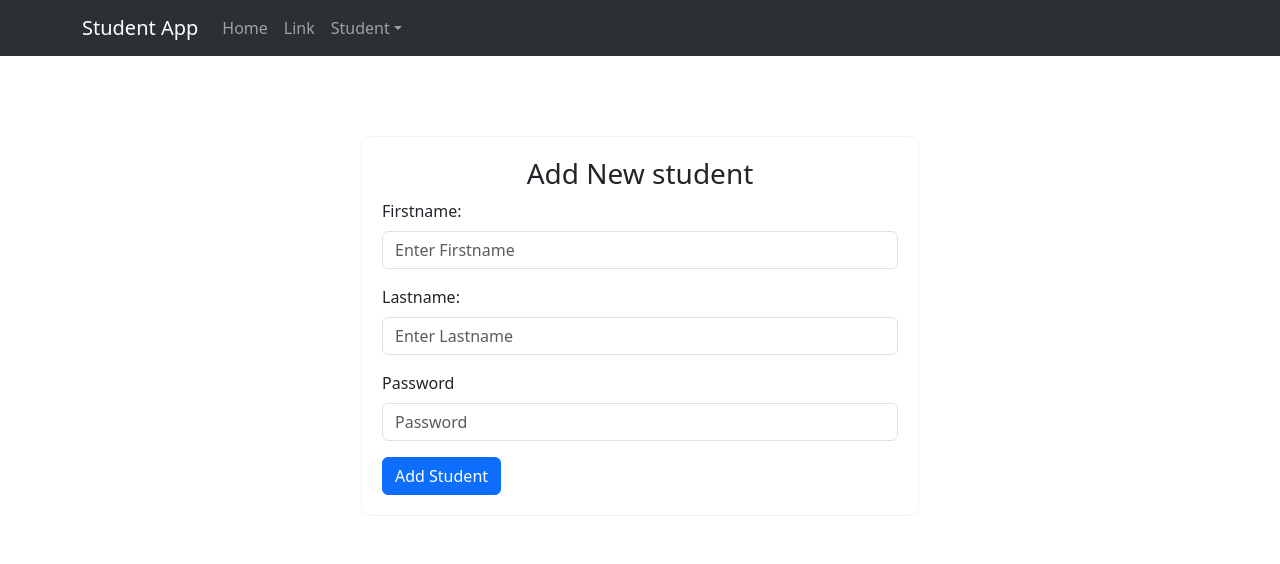
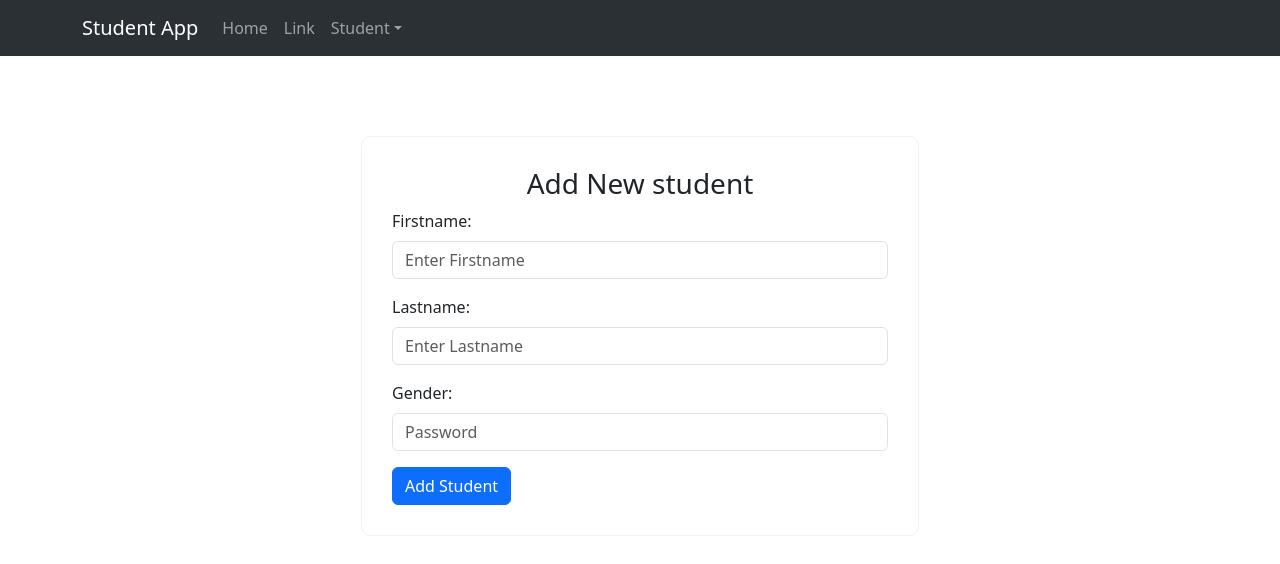
Before and after one commit to Edouma/consumeStudentAPI_app, a React (Create React App) app: page / in a window 1280 px wide. Shown: the top 564 px of the page. Built offline with nearby package versions, Linux system fonts and the light colour scheme.

Commit message:
ammended add student form

```diff
--- a/src/components/AddStudent.js
+++ b/src/components/AddStudent.js
@@ -18,8 +18,8 @@ const AddStudent = () => {
                 </Form.Group>
 
                 <Form.Group className="mb-3" controlId="formBasicPassword">
-                    <Form.Label>Password</Form.Label>
-                    <Form.Control type="password" placeholder="Password" />
+                    <Form.Label>Gender:</Form.Label>
+                    <Form.Control type="input" placeholder="Password" />
                 </Form.Group>
                     <Button variant="primary" type="submit">
                 Add Student
--- a/src/components/NavigationBar.js
+++ b/src/components/NavigationBar.js
@@ -16,7 +16,7 @@ const NavigationBar = () => {
               <NavDropdown title="Student" id="basic-nav-dropdown">
                 <NavDropdown.Item href="#action/3.1">Add Student</NavDropdown.Item>
                 <NavDropdown.Item href="#action/3.2">
-                  Another action
+                  All Students
                 </NavDropdown.Item>
                 <NavDropdown.Item href="#action/3.3">Something</NavDropdown.Item>
                 <NavDropdown.Divider />
--- a/src/index.css
+++ b/src/index.css
@@ -14,7 +14,7 @@ code {
 .addStudent{
   border: 1px solid #f2f2f2;
   border-radius: 10px;
-  padding: 20px;
+  padding: 30px;
   text-align: left;
   margin-top: 10vh;
 }
```
